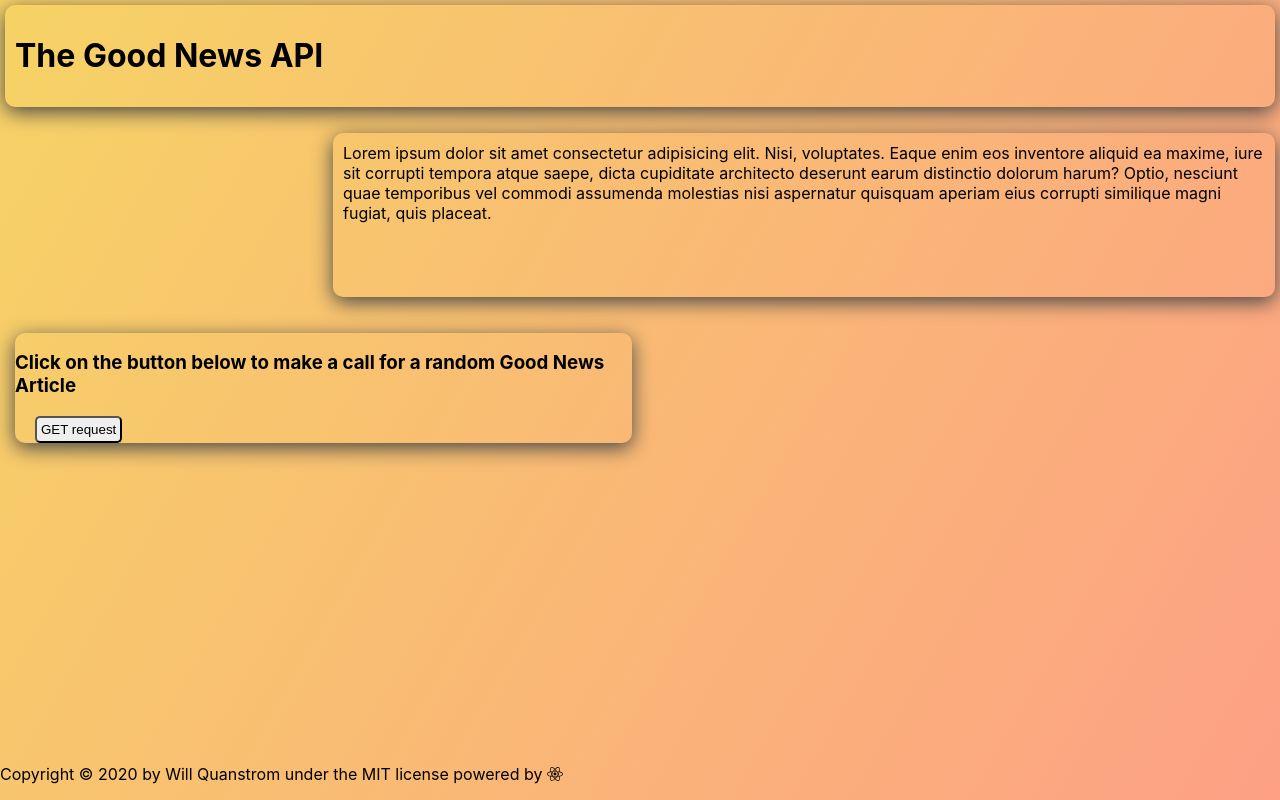
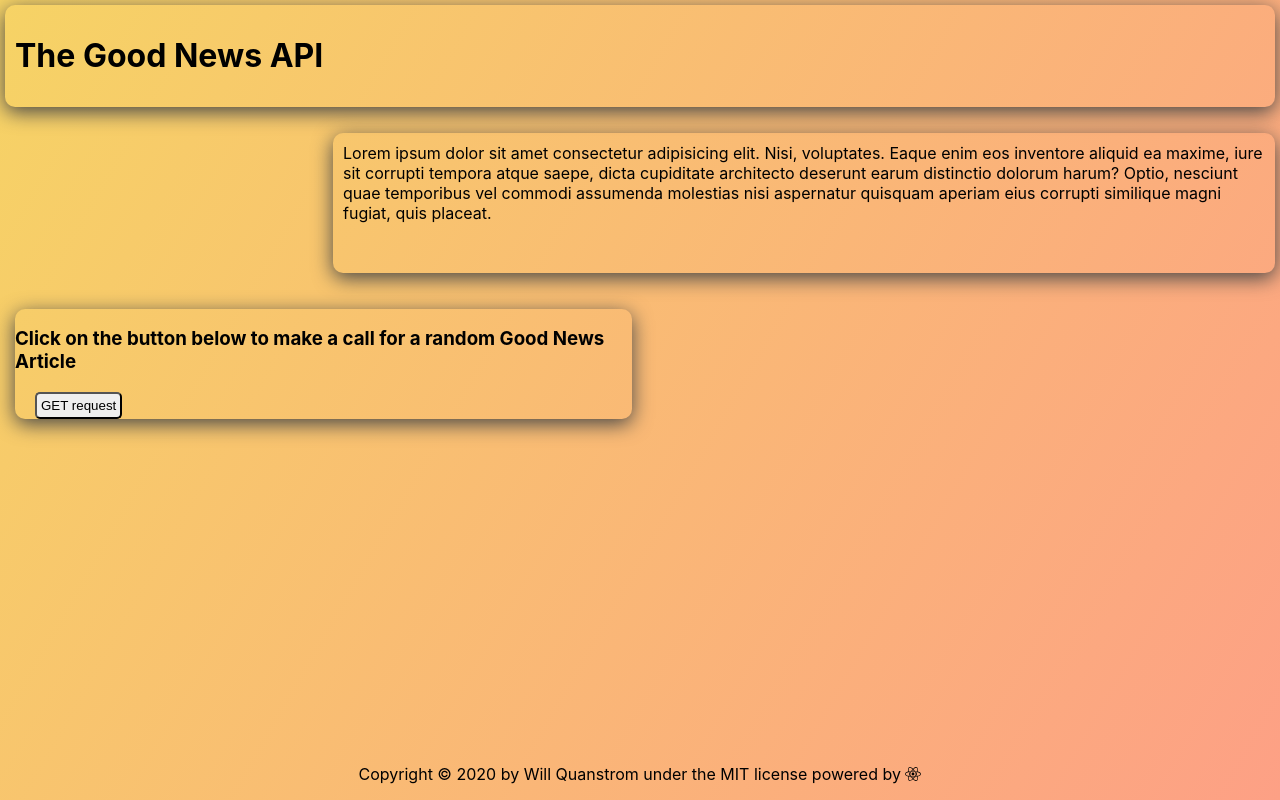
Before and after one commit to wanderlust22/theGoodNewsAPI-reactSite, a React (Create React App) app: page / in a window 1280 px wide. Built offline with nearby package versions, Linux system fonts and the light colour scheme.

Commit message:
fix Footer component bug and get it centered and set at the bottom of the page

```diff
--- a/src/components/Footer.js
+++ b/src/components/Footer.js
@@ -8,14 +8,12 @@ const reactIcon = <FontAwesomeIcon icon={faReact} />;
 export default function Footer() {
     const footerReact = {
         textAlign: 'center',
-        bottom: '0',
-        position: 'fixed'
+        gridRow: '8',
+        gridColumn: '1/4'
     }
     return (
-        <footer>
-            <div style={footerReact}>
+        <footer style={footerReact}>
                 <p>Copyright © 2020 by Will Quanstrom under the MIT license powered by {reactIcon}</p>
-            </div>
         </footer>
     )
 }
```
